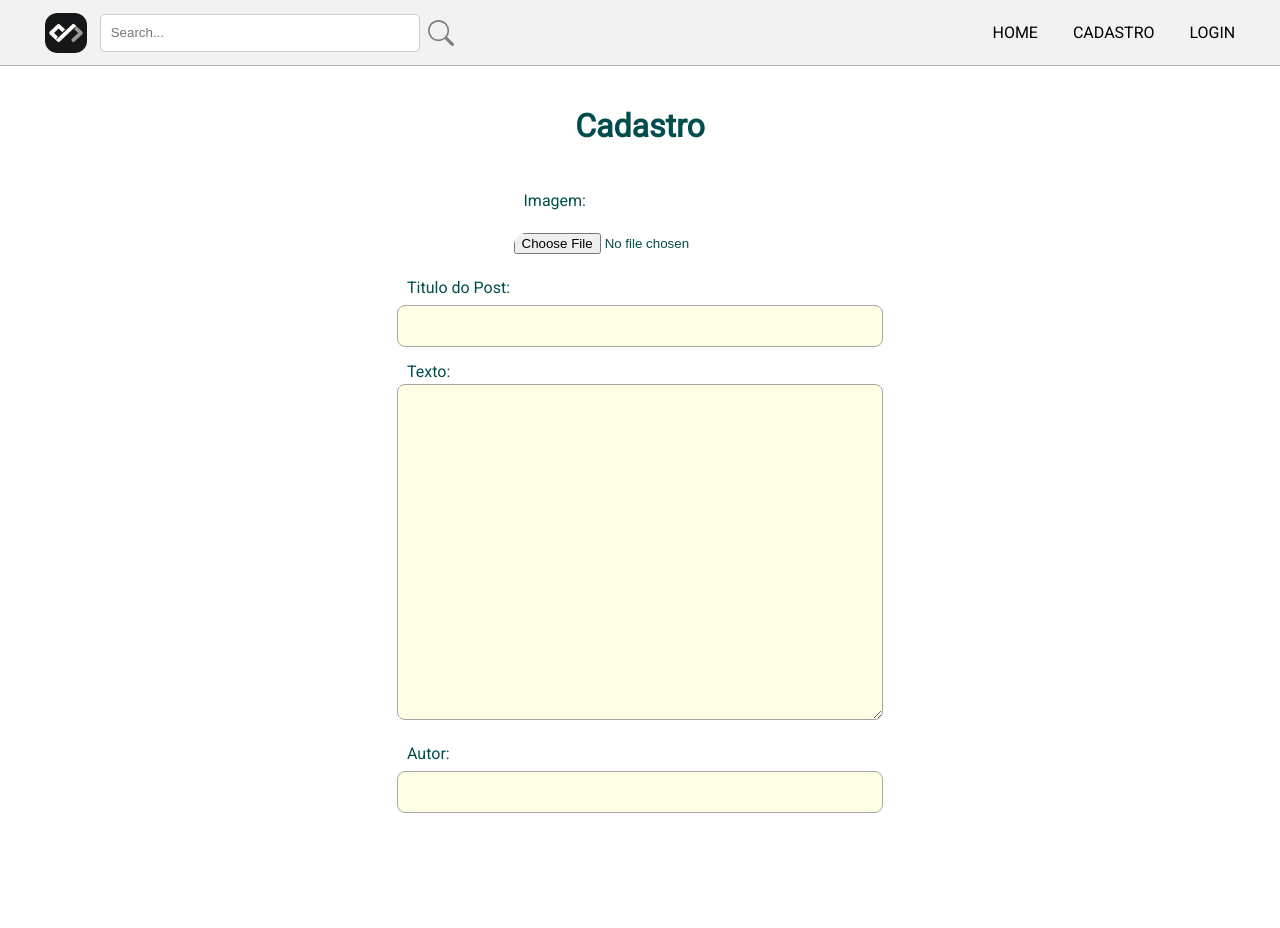
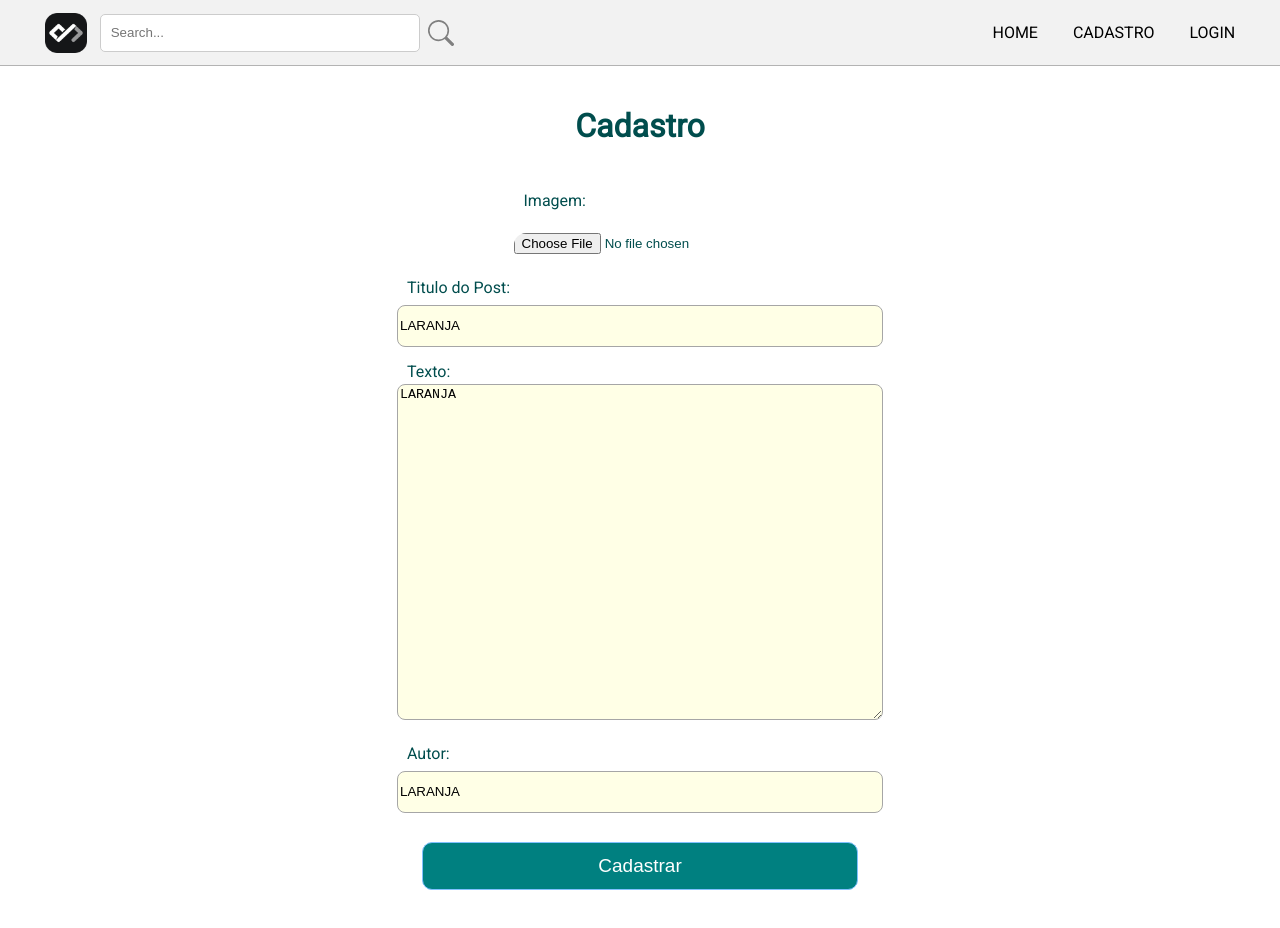
Before and after one commit to GustavoFSProg/blog-web-front-end, a React (Vite) app: page /register in a window 1280 px wide. Shown: the top 928 px of the page. Built offline with nearby package versions, Linux system fonts and the light colour scheme.

Commit message:
verify-token

```diff
--- a/package.json
+++ b/package.json
@@ -22,6 +22,8 @@
     "jest": "^28.1.3",
     "jest-environment-jsdom": "^28.1.3",
     "moment": "^2.29.4",
+    "qs": "^6.11.0",
+    "querystring": "^0.2.1",
     "react": "^18.2.0",
     "react-dom": "^18.2.0",
     "react-icons": "^4.4.0",
--- a/src/Register.jsx
+++ b/src/Register.jsx
@@ -12,33 +12,39 @@ import {
   Form,
 } from './styled-register'
 import { useState } from 'react'
+import querystring from 'qs'
 
 const token = localStorage.getItem('Token')
 
+
 function Register() {
-  const [post, setPosts] = useState([])
-
-  const [title, setTitle] = useState('')
-  const [autor, setAutor] = useState('')
-  const [text, setText] = useState('')
+  const [title, setTitle] = useState('LARANJA')
+  const [autor, setAutor] = useState('LARANJA')
+  const [text, setText] = useState('LARANJA')
   const [image, setImage] = useState([])
 
   async function handleSubmit(event) {
     event.preventDefault()
 
     try {
-      console.log(`Token:${token}`)
+
+      const Token = await api.post('/token-verify', { token })
+
+      console.log(`Token:${Token}`)
+
+      if (!Token) return alert("Token invalido!!")
 
       const data = new FormData()
+
 
       data.append('title', title)
       data.append('text', text)
       data.append('autor', autor)
       data.append('image', image)
 
-      // const dados = { token, data }
 
-      await api.post("/register", data)
+
+      await api.post('/register', data)
 
       return alert('Cadastro realizado com sucesso!')
     } catch (error) {
@@ -167,22 +173,20 @@ function Register() {
                   justifyContent: 'center',
                 }}
               >
-                {/* {token ? (
-                  <Button className="confirm-Button" type="submit">
-                    Cadastrar
-                  </Button>
-                ) : (
-                  <h2>Unautorized!!!</h2>
-                )} */}
+                {/* {token ? ( */}
+                <Button className="confirm-Button" type="submit">
+                  Cadastrar
+                </Button>
+                {/* ) : ( */}
+                {/* <h2>Unautorized!!!</h2> */}
+                {/* )} */}
               </div>
 
               <br />
 
               <br />
             </Form>
-
           </ListContainer>
-
         </ProductContainer>
       </Container>
     </>
--- a/src/api.js
+++ b/src/api.js
@@ -1,7 +1,8 @@
 import axios from 'axios'
 
 const api = axios.create({
-  baseURL: 'https://blog-new-api.herokuapp.com/'
+  // baseURL: 'https://blog-new-api.herokuapp.com/'
+  baseURL: 'http://localhost:5000/'
 })
 
 export default api
```
Also changed, not shown: 1 other file (tests, documents, lock files or other folders).
